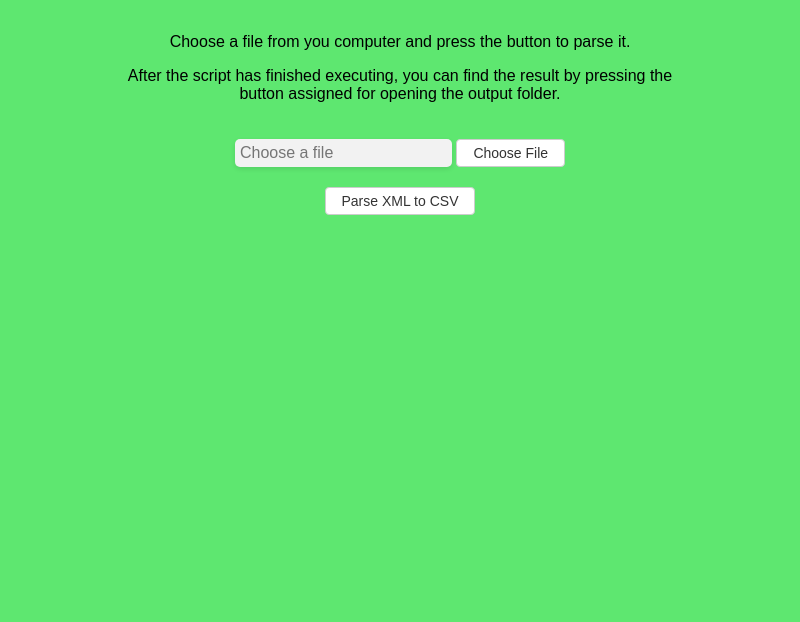
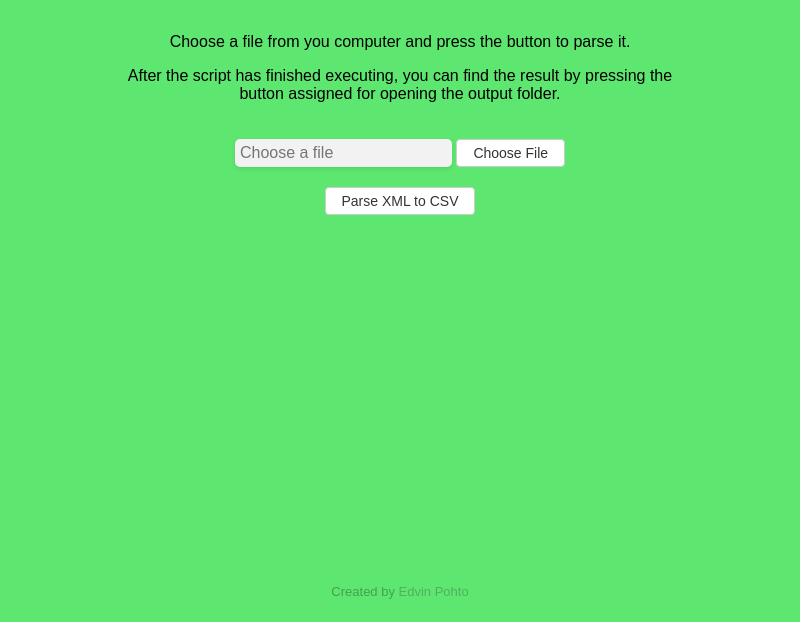
Before and after one commit to edvinpohto/multi-mandates-desktop-app, an Electron app: page renderer/index.html in a window 800 px wide. Shown: the part 178-800 px from the top of the page. Drawn offline with Linux system fonts and the light colour scheme; no server answers.

```diff
--- a/package.json
+++ b/package.json
@@ -14,10 +14,7 @@
     "electron": "^23.2.1"
   },
   "dependencies": {
-    "buffer": "^6.0.3",
-    "git": "^0.1.5",
     "iconv-lite": "^0.6.3",
-    "text-encoding": "^0.7.0",
     "util": "^0.12.5",
     "xmldom": "^0.6.0"
   }
--- a/renderer/index.html
+++ b/renderer/index.html
@@ -39,6 +39,12 @@
 
         <button id="openOutputFolderBtn">Open output folder</button>
       </div>
+
     </div>
   </body>
+  <footer>
+    <div>
+      <p>Created by <a href="https://github.com/edvinpohto">Edvin Pohto</a></p>
+    </div>
+  </footer>
 </html>
--- a/renderer/styles/styles.css
+++ b/renderer/styles/styles.css
@@ -97,3 +97,21 @@
         transform: rotate(360deg);
     }
 }
+
+a {
+    color: #333;
+    text-decoration: none;
+    cursor: pointer;
+}
+
+footer {
+    position: fixed;
+    left: 0;
+    bottom: 0;
+    width: 100%;
+    text-align:center;
+    padding: 5px;
+    opacity: 0.3;
+    font-size: 13px;
+    margin-bottom: 5px;
+}
```
Also changed, not shown: scripts/exportToCsv.js (+8 -0 lines), scripts/output/candidates.csv (added), 2 other files.
